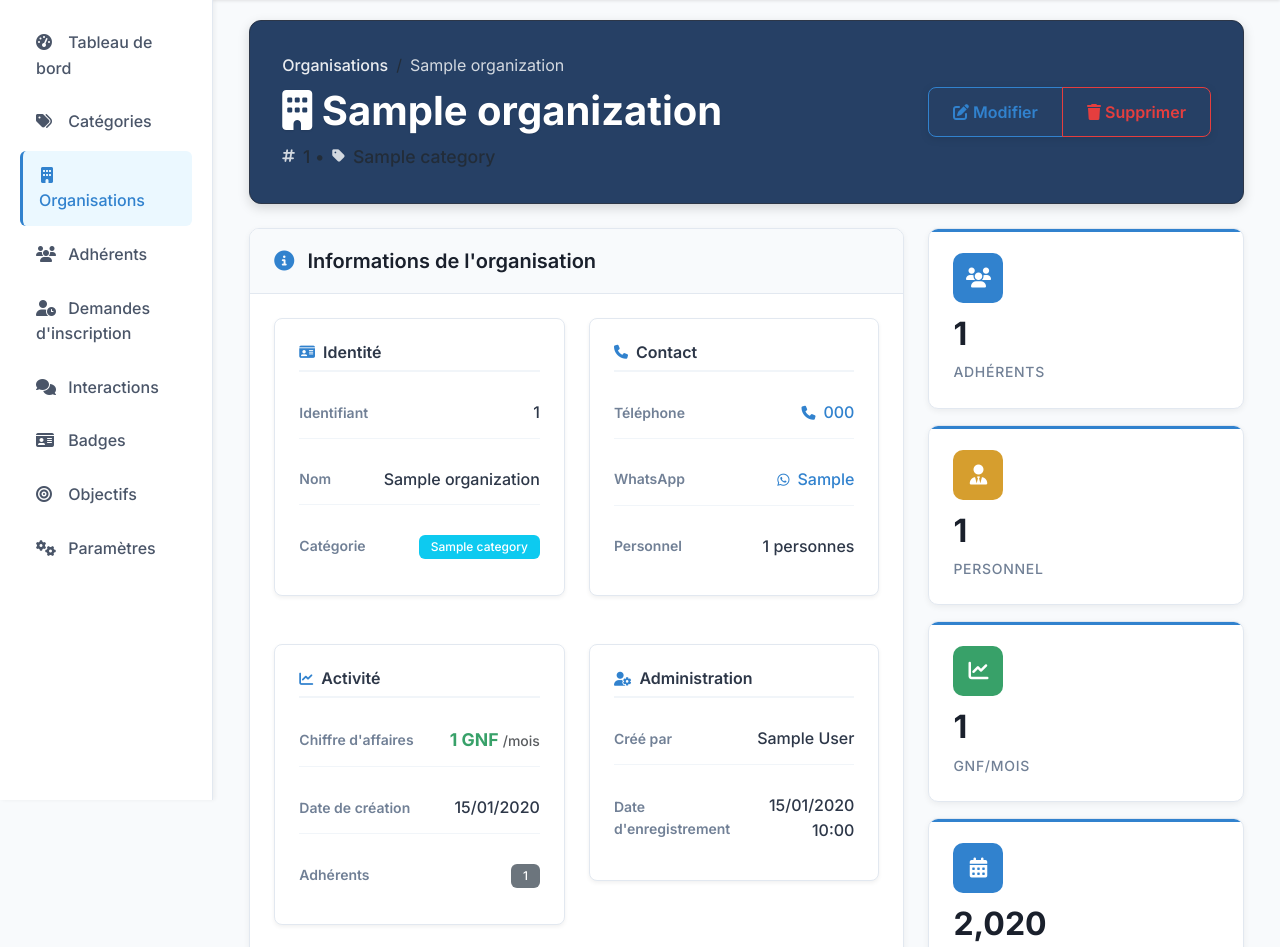
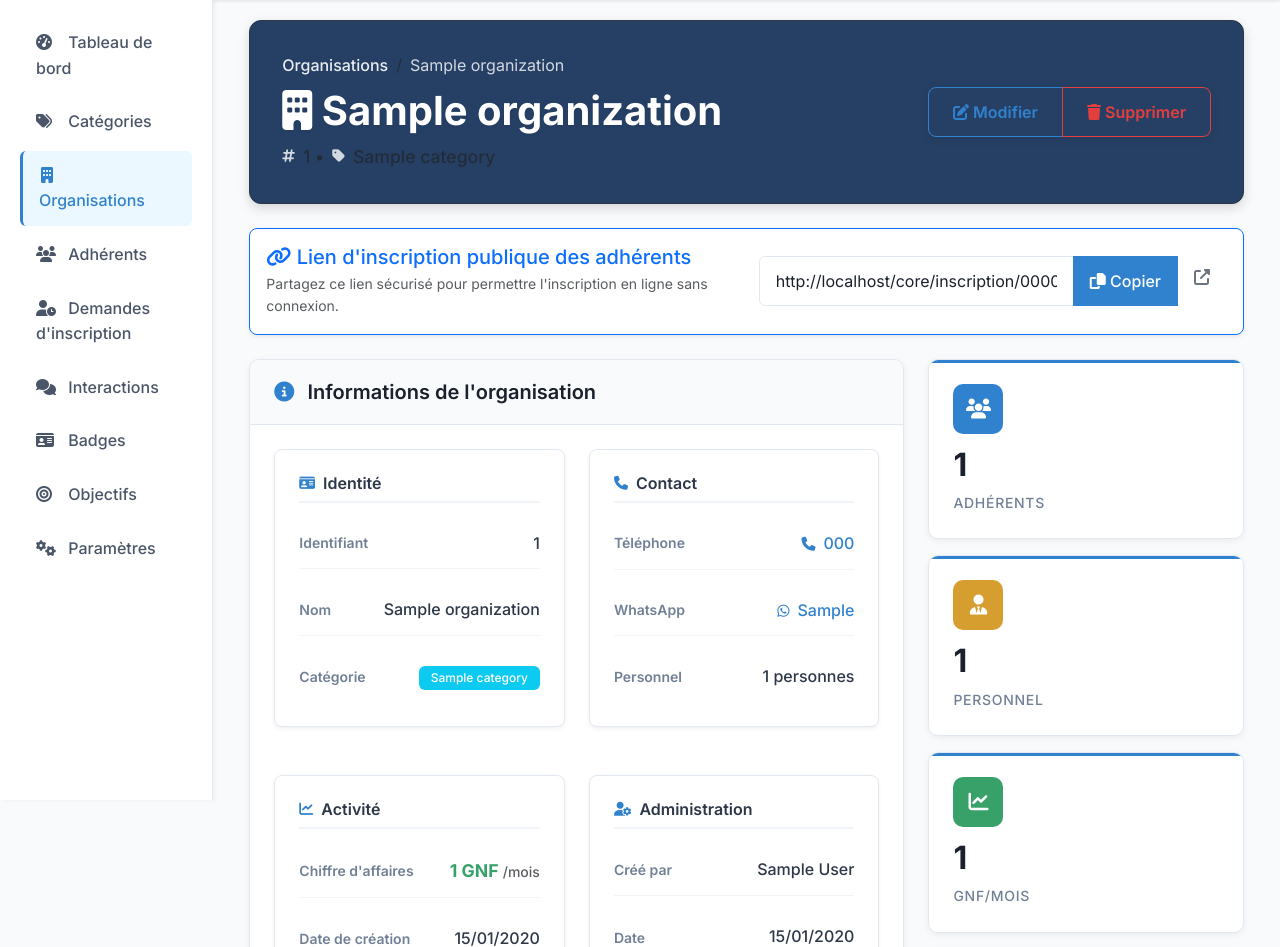
Before and after one commit to bytesecuritas/impactdata, a Django app: page /core/organizations/1/ in a window 1280 px wide. Shown: the part 66-1013 px from the top of the page. Run offline with Django 5.2, Linux system fonts and the light colour scheme; a user stored in the database is signed in; tables that the repository leaves empty hold one stand-in row (values such as "Sample post"); grey boxes marked "Sample" are stand-in pictures; parts of the project's set-up code (start-up, migrations or seed data) failed here and were passed over.

Commit message:
fix(security): remplacement de l'ID par un jeton UUID et ajout du bouton copier dans le dashboard

```diff
--- a/core/models.py
+++ b/core/models.py
@@ -14,6 +14,7 @@ import time
 from django.db import transaction
 from .services import EmailService
 import logging
+import uuid
 
 
 # Custom User Manager
@@ -503,6 +504,13 @@ class Organization(models.Model):
         verbose_name="Identifiant de l'organisation",
         editable=False
     )
+    registration_token = models.UUIDField(
+        default=uuid.uuid4,
+        unique=True,
+        editable=False,
+        db_index=True,
+        verbose_name="Jeton d'inscription publique"
+    )
     name = models.CharField(max_length=150, verbose_name="Nom de l'organisation")
     monthly_revenue = models.DecimalField(
         max_digits=15,
@@ -569,7 +577,17 @@ class Organization(models.Model):
         if not self.identifiant:
             last = Organization.objects.order_by('-identifiant').first()
             self.identifiant = (last.identifiant + 1) if last and last.identifiant >= 100 else 100
+        if not self.registration_token:
+            self.registration_token = uuid.uuid4()
         super().save(*args, **kwargs)
+
+    def get_registration_url(self, request=None):
+        """Retourne l'URL publique d'inscription pour cette organisation."""
+        from django.urls import reverse
+        rel_url = reverse('core:public_adherent_register', kwargs={'token': str(self.registration_token)})
+        if request:
+            return request.build_absolute_uri(rel_url)
+        return rel_url
 
     def __str__(self):
         return f"{self.name} ({self.identifiant})"
--- a/core/templates/core/organizations/organization_detail.html
+++ b/core/templates/core/organizations/organization_detail.html
@@ -32,6 +32,37 @@
                        class="btn btn-outline-danger">
                         <i class="fas fa-trash"></i> Supprimer
                     </a>
+                </div>
+            </div>
+        </div>
+    </div>
+
+    <!-- Carte Lien d'inscription publique -->
+    <div class="card shadow-sm mb-4 border-primary">
+        <div class="card-body p-3">
+            <div class="row align-items-center">
+                <div class="col-lg-6 mb-2 mb-lg-0">
+                    <h5 class="card-title text-primary mb-1">
+                        <i class="fas fa-link"></i> Lien d'inscription publique des adhérents
+                    </h5>
+                    <p class="card-text text-muted mb-0 small">
+                        Partagez ce lien sécurisé pour permettre l'inscription en ligne sans connexion.
+                    </p>
+                </div>
+                <div class="col-lg-6">
+                    <div class="input-group">
+                        <input type="text" id="publicRegistrationLink" class="form-control"
+                               value="{{ registration_url }}" readonly>
+                        <button class="btn btn-primary" type="button" id="copyRegistrationBtn" onclick="copyRegistrationLink()">
+                            <i class="fas fa-copy"></i> Copier
+                        </button>
+                        <a href="{{ registration_url }}" target="_blank" class="btn btn-outline-secondary" title="Ouvrir le formulaire dans un nouvel onglet">
+                            <i class="fas fa-external-link-alt"></i>
+                        </a>
+                    </div>
+                    <small id="copySuccessMsg" class="text-success mt-1 d-none font-weight-bold">
+                        <i class="fas fa-check"></i> Lien copié dans le presse-papier !
+                    </small>
                 </div>
             </div>
         </div>
@@ -319,4 +350,26 @@
         </a>
     </div>
 </div>
+
+<script>
+function copyRegistrationLink() {
+    const input = document.getElementById('publicRegistrationLink');
+    input.select();
+    input.setSelectionRange(0, 99999);
+    navigator.clipboard.writeText(input.value).then(function() {
+        const msg = document.getElementById('copySuccessMsg');
+        const btn = document.getElementById('copyRegistrationBtn');
+        msg.classList.remove('d-none');
+        btn.innerHTML = '<i class="fas fa-check"></i> Copié !';
+        btn.classList.remove('btn-primary');
+        btn.classList.add('btn-success');
+        setTimeout(function() {
+            msg.classList.add('d-none');
+            btn.innerHTML = '<i class="fas fa-copy"></i> Copier';
+            btn.classList.remove('btn-success');
+            btn.classList.add('btn-primary');
+        }, 3000);
+    });
+}
+</script>
 {% endblock %}
--- a/core/urls.py
+++ b/core/urls.py
@@ -69,7 +69,7 @@ urlpatterns = [
     path('adherents/check-phone/', views.check_phone_availability, name='check_phone_availability'),
 
     # Inscription publique des adhérents (lien externe, sans authentification)
-    path('inscription/<int:organization_id>/', views.public_adherent_register, name='public_adherent_register'),
+    path('inscription/<uuid:token>/', views.public_adherent_register, name='public_adherent_register'),
     path('adherents/demandes/', views.adherent_registration_list, name='adherent_registration_list'),
     path('adherents/demandes/<int:request_id>/', views.adherent_registration_detail, name='adherent_registration_detail'),
     path('adherents/demandes/<int:request_id>/photo/', views.adherent_registration_photo, name='adherent_registration_photo'),
--- a/core/views.py
+++ b/core/views.py
@@ -729,6 +729,7 @@ def organization_detail(request, organization_id):
 
     context = {
         'organization': organization,
+        'registration_url': organization.get_registration_url(request),
         'adherents': adherents,
         'can_edit': has_permission(request.user, 'organization_edit'),
         'can_delete': has_permission(request.user, 'organization_delete'),
@@ -1003,9 +1004,10 @@ def adherent_create_with_phone(request, phone):
 # lui-même ses informations, qui restent "en attente" jusqu'à validation
 # par un superviseur/admin (voir dashboard & liste ci-dessous).
 
-def public_adherent_register(request, organization_id):
-    """Formulaire public d'inscription (pas de login_required)."""
-    organisation = get_object_or_404(Organization, id=organization_id)
+def public_adherent_register(request, token):
+    """Formulaire public d'inscription (pas de login_required).
+    Sécurisé par jeton unique non devinable (protection contre IDOR)."""
+    organisation = get_object_or_404(Organization, registration_token=token)
 
     if request.method == 'POST':
         # Garde-fou anti-abus : quota de soumissions par IP (photo incluse)
```
Also changed, not shown: CLAUDE.md (+1 -1 lines), core/templates/core/organizations/organization_list.html (+24 -0 lines), core/migrations/0025_organization_registration_token.py (added).
